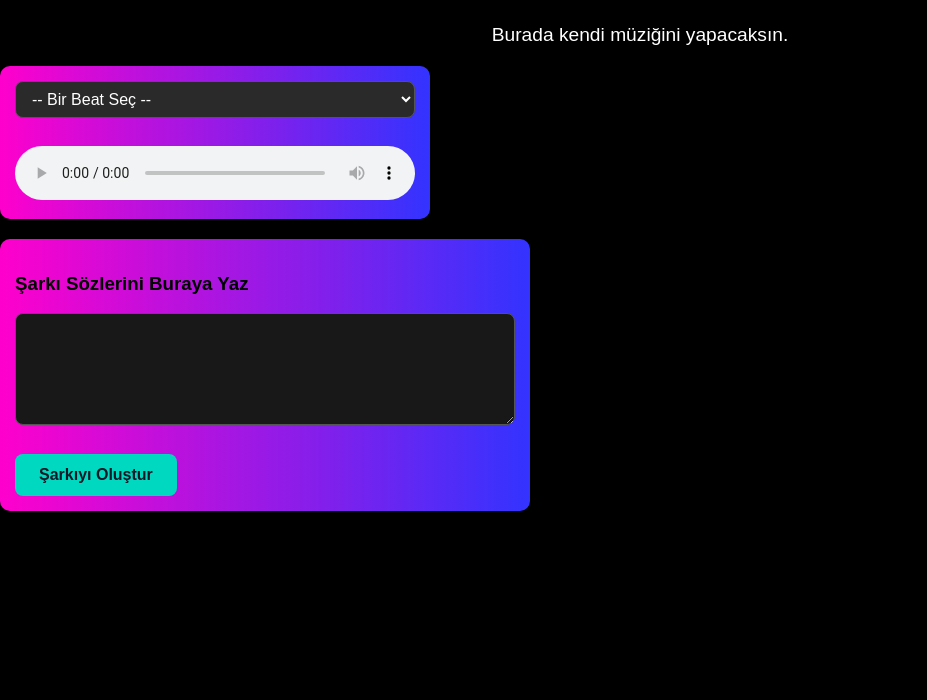
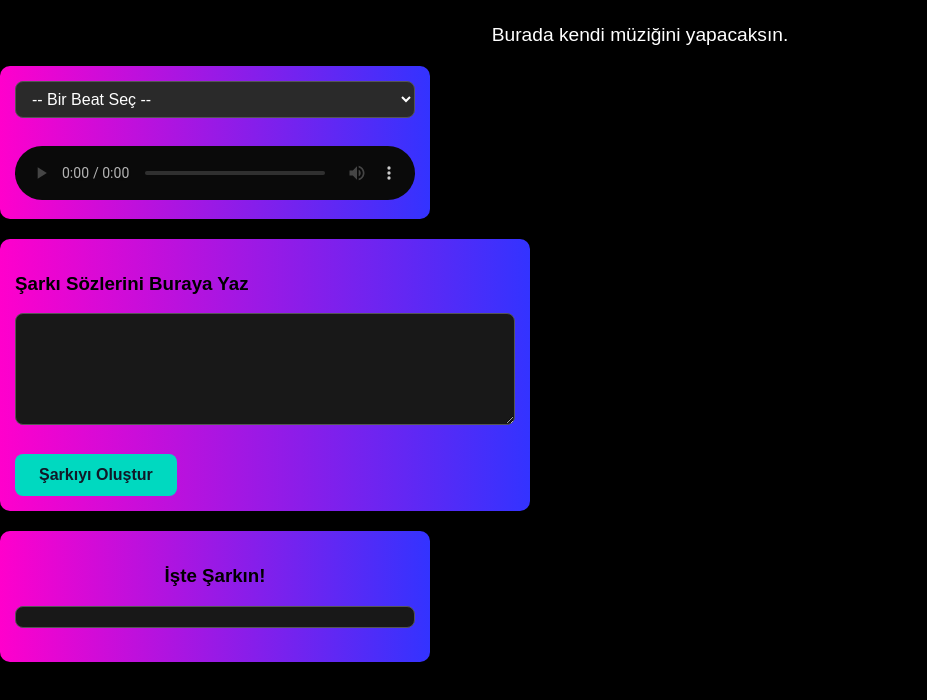
Before and after one commit to Weli-byte/REM-XFY, a plain HTML site: page index.html in a window 1280 px wide. Both pictures are taken after a click on the button "Şarkıyı Oluştur". Shown: the part 80-780 px from the top of the page, without its empty margins (0-927 px from the left). Drawn offline with Linux system fonts and the light colour scheme.

Commit message:
Şarkı sonuçlarını gösteren panel ve arayüz mantığı eklendi

```diff
--- a/index.html
+++ b/index.html
@@ -25,6 +25,10 @@
     <br>
     <button id="sarkiOlusturButonu">Şarkıyı Oluştur</button>
 </div>
+<div class="sonuc-paneli" id="sonucPaneli">
+    <h3>İşte Şarkın!</h3>
+    <p id="sonucSozleri"></p>
+</div>
     <script src="script.js"></script>
 </body>
 </html>
--- a/script.js
+++ b/script.js
@@ -11,10 +11,26 @@ beatSecici.addEventListener('change', function() {
         sesOynatici.src = '';
     }
 });
-const sarkiOlusturButonu = document.getElementById('sarkiOlusturButonu');
-const sozMetni = document.getElementById('sozMetni');
 
+
+// --- Şarkı Oluşturma Paneli Mantığı ---
+
+// Önce ilgili tüm HTML elementlerini bir kere seçip hafızaya alalım
+const sarkiOlusturButonu = document.querySelector('#sarkiOlusturButonu');
+const sozMetniElementi = document.querySelector('#sozMetni');
+const sonucPaneliElementi = document.querySelector('#sonucPaneli');
+const sonucSozleriElementi = document.querySelector('#sonucSozleri');
+
+// Şimdi butona tıklandığında ne olacağını söyleyelim
 sarkiOlusturButonu.addEventListener('click', function() {
-    const metin = sozMetni.value;
-    console.log(metin);
+
+  // 1. Adım: Metin kutusundan o anki yazıyı al
+  const girilenMetin = sozMetniElementi.value;
+
+  // 2. Adım: Alınan yazıyı sonuç panelindeki paragrafın içine yaz
+  sonucSozleriElementi.innerText = girilenMetin;
+
+  // 3. Adım: Gizli olan sonuç panelini görünür yap
+  sonucPaneliElementi.style.display = 'block';
+
 });
--- a/style.css
+++ b/style.css
@@ -59,7 +59,11 @@ p {
 }
 
 .kontrol-paneli #sesOynatici {
-    width: 100%;
+  width: 100%;
+
+  /* Oynatıcıyı karanlık temaya uydurmak için filtreler */
+  /* Renkleri ters çevirip, gri tonlarına indirip, parlaklığını kısıyoruz */
+  filter: invert(1) grayscale(1) brightness(0.8);
 }
 .soz-yazma-paneli {
     max-width: 500px;
@@ -105,3 +109,32 @@ p {
 .soz-yazma-paneli button#sarkiOlusturButonu:hover {
     transform: scale(1.05);
 }
+/* --- Sonuç Paneli Stilleri --- */
+.sonuc-paneli {
+  /* Diğer panellerle aynı gradient arka plan */
+  background: linear-gradient(90deg, #ff00cc, #3333ff);
+
+  /* Diğer panellerle aynı boyut ve konumlandırma */
+  max-width: 400px;
+  margin-top: 20px;
+  padding: 15px;
+  border-radius: 10px;
+
+  /* Bu satır önemli, başlangıçta gizli kalmasını sağlıyor */
+  display: none;
+}
+
+/* Sonuç panelinin içindeki başlığın ve paragrafın stilleri */
+.sonuc-paneli h3 {
+  text-align: center;
+  color: black; /* Yazı rengini beyaz yapalım ki okunsun */
+}
+
+.sonuc-paneli p {
+  background-color: #181818; /* Tıpkı metin kutusu gibi yaptık */
+  border: 1px solid #555;  /* Bir de metin kutusu gibi kenarlık ekledik */
+  padding: 10px;
+  border-radius: 8px;      /* Kenar yuvarlaklığını diğeriyle aynı yaptık (8px) */
+  color: white;
+  text-align: left;
+}
```
